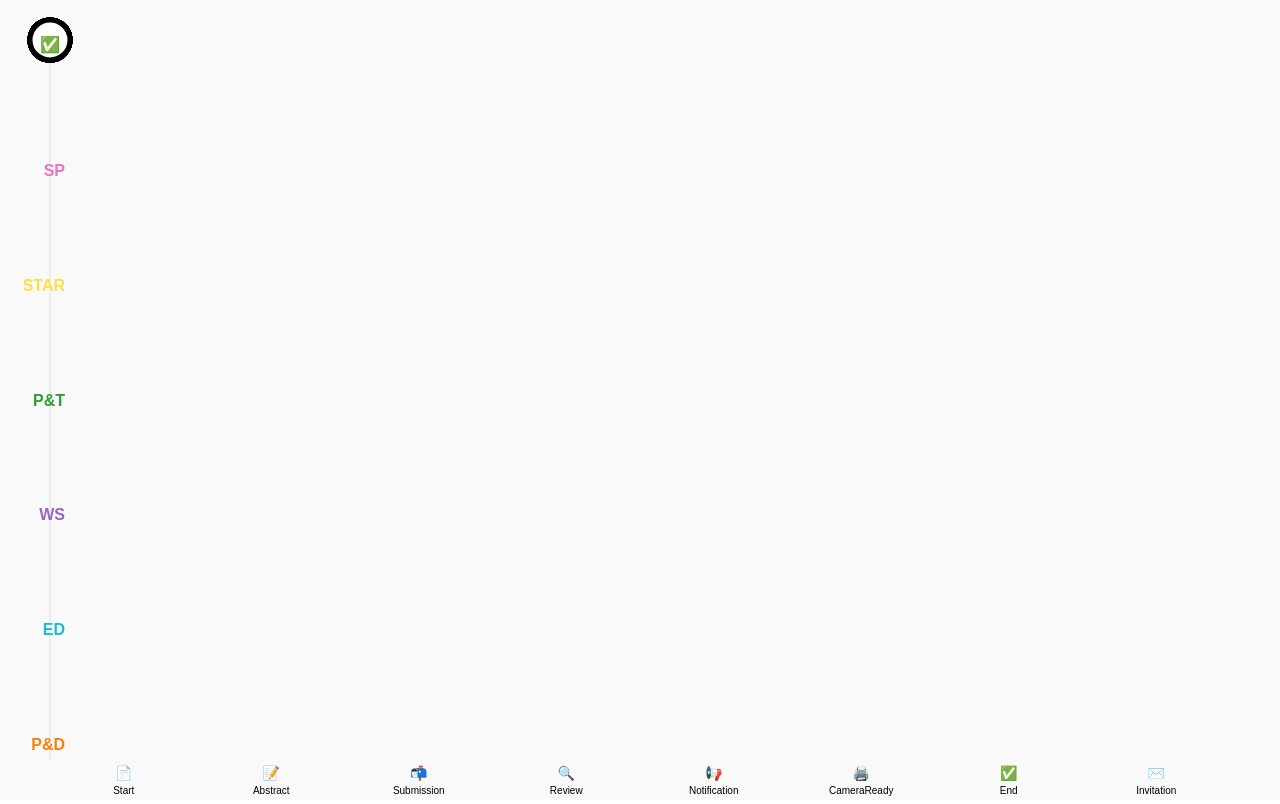
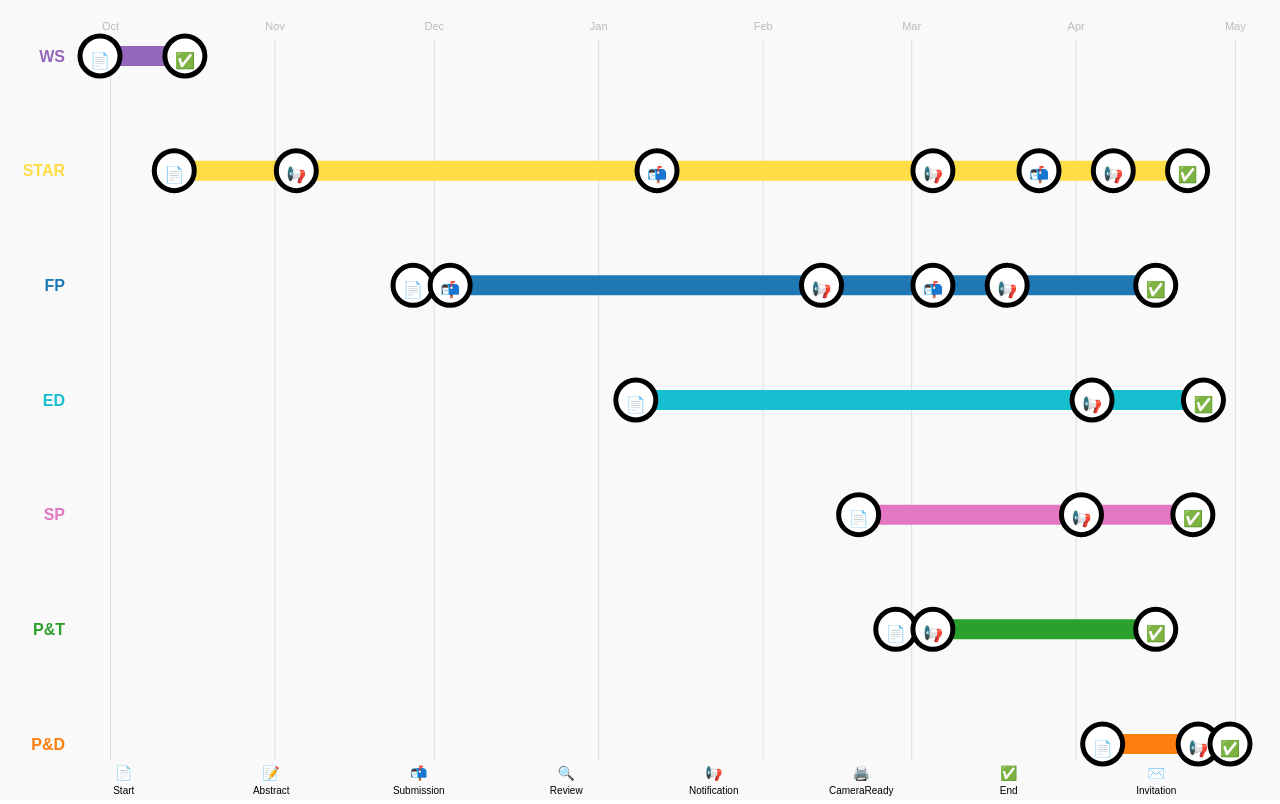
Before and after one commit to danylaksono/tube-timeline, a plain HTML site: page index.html in a window 1280 px wide. Drawn offline with nearby package versions, Linux system fonts and the light colour scheme.

Commit message:
parse out mm/yyyy and dd if exists

```diff
--- a/index.html
+++ b/index.html
@@ -136,8 +136,15 @@
     };
 
     const parseDate = str => {
-      if (/^\d{2}\/\d{2}\/\d{2}$/.test(str)) return d3.timeParse('%d/%m/%y')(str);
-      if (/^\d{2}\/\d{4}$/.test(str)) return d3.timeParse('%m/%Y')(str);
+      // Match DD/MM/YYYY or MM/YYYY
+      const fullMatch = /^(\d{2})\/(\d{2})\/(\d{4})$/.exec(str);
+      if (fullMatch) {
+        return new Date(+fullMatch[3], +fullMatch[2] - 1, +fullMatch[1]);
+      }
+      const monthYearMatch = /^(\d{2})\/(\d{4})$/.exec(str);
+      if (monthYearMatch) {
+        return new Date(+monthYearMatch[2], +monthYearMatch[1] - 1, 1);
+      }
       return null;
     };
 
```
